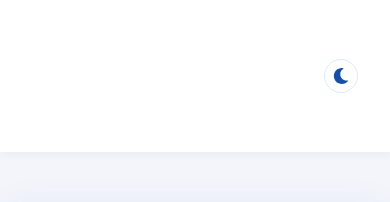
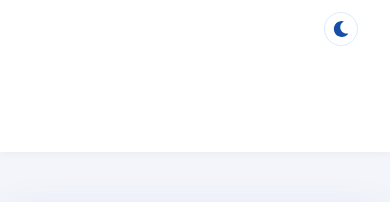
Before and after one commit to yrohit08/Portfolio, a React (Vite) app: page / in a window 390 px wide. Shown: the top 202 px of the page. Built offline with nearby package versions, Linux system fonts and the light colour scheme.

Commit message:
fix: Align hero text left on mobile

```diff
--- a/src/App.css
+++ b/src/App.css
@@ -39,10 +39,10 @@ body[data-theme='dark'] .header {
   max-width: 1100px;
   margin: 0 auto;
   display: flex;
-  align-items: center;
-  justify-content: center; /* Center nav items */
+  align-items: left;
+  justify-content: left;
   padding: 0 2rem;
-  height: 70px; /* Give header a fixed height */
+  height: 70px;
   position: relative;
 }
 .portfolio-name {
@@ -308,7 +308,7 @@ body[data-theme='dark'] .hero-nav {
   }
   .hero-text {
     max-width: 100%;
-    text-align: center;
+    text-align: left;
   }
   .hero-nav {
     flex-wrap: wrap;
```
